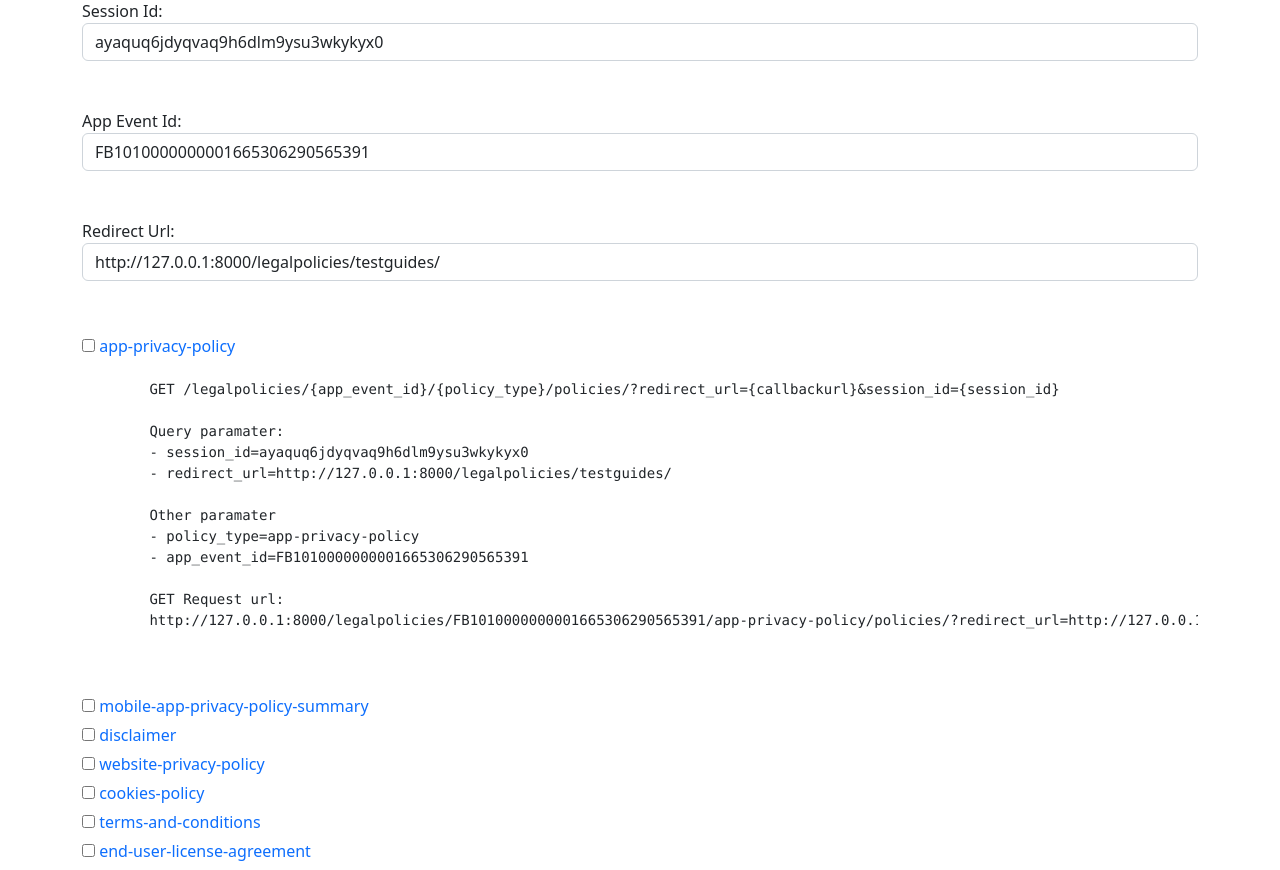
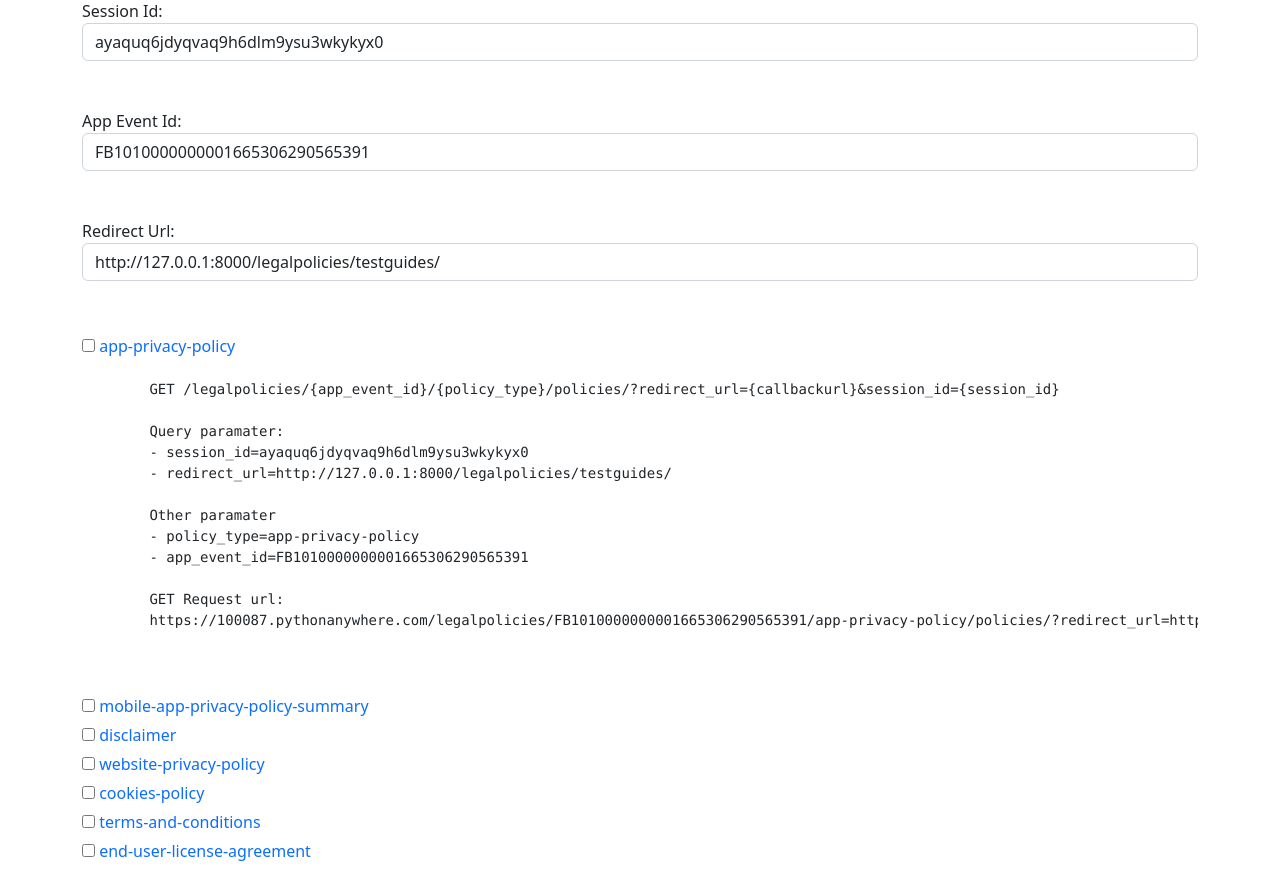
Before and after one commit to LL09-LegalCompliance-dowell/100087-dowelllegalpracticeapi, a Django app: page /legalpolicies/testguides/ in a window 1280 px wide. Shown: the part 149-1019 px from the top of the page. Run offline with Django 4.2, Linux system fonts and the light colour scheme.

Commit message:
production redirect urls

```diff
--- a/templates/testguide/index.html
+++ b/templates/testguide/index.html
@@ -120,11 +120,11 @@
 <script src="https://cdn.jsdelivr.net/npm/bootstrap@5.2.3/dist/js/bootstrap.bundle.min.js" integrity="sha384-kenU1KFdBIe4zVF0s0G1M5b4hcpxyD9F7jL+jjXkk+Q2h455rYXK/7HAuoJl+0I4" crossorigin="anonymous"></script>
 <script>
 
-    // const baseUrl = "https://100087.pythonanywhere.com/legalpolicies/"
-    // const baseApiUrl = "https://100087.pythonanywhere.com/api/legalpolicies/"
+    const baseUrl = "https://100087.pythonanywhere.com/legalpolicies/"
+    const baseApiUrl = "https://100087.pythonanywhere.com/api/legalpolicies/"
 
-    const baseUrl = "http://127.0.0.1:8000/legalpolicies/"
-    const baseApiUrl = "http://127.0.0.1:8000/api/legalpolicies/"
+    //const baseUrl = "http://127.0.0.1:8000/legalpolicies/"
+    // const baseApiUrl = "http://127.0.0.1:8000/api/legalpolicies/"
     const displayRequestParam = () =>{
         const sessionId = document.getElementById("session_id").value;
         const appEventId = document.getElementById("app_event_id").value;
```
